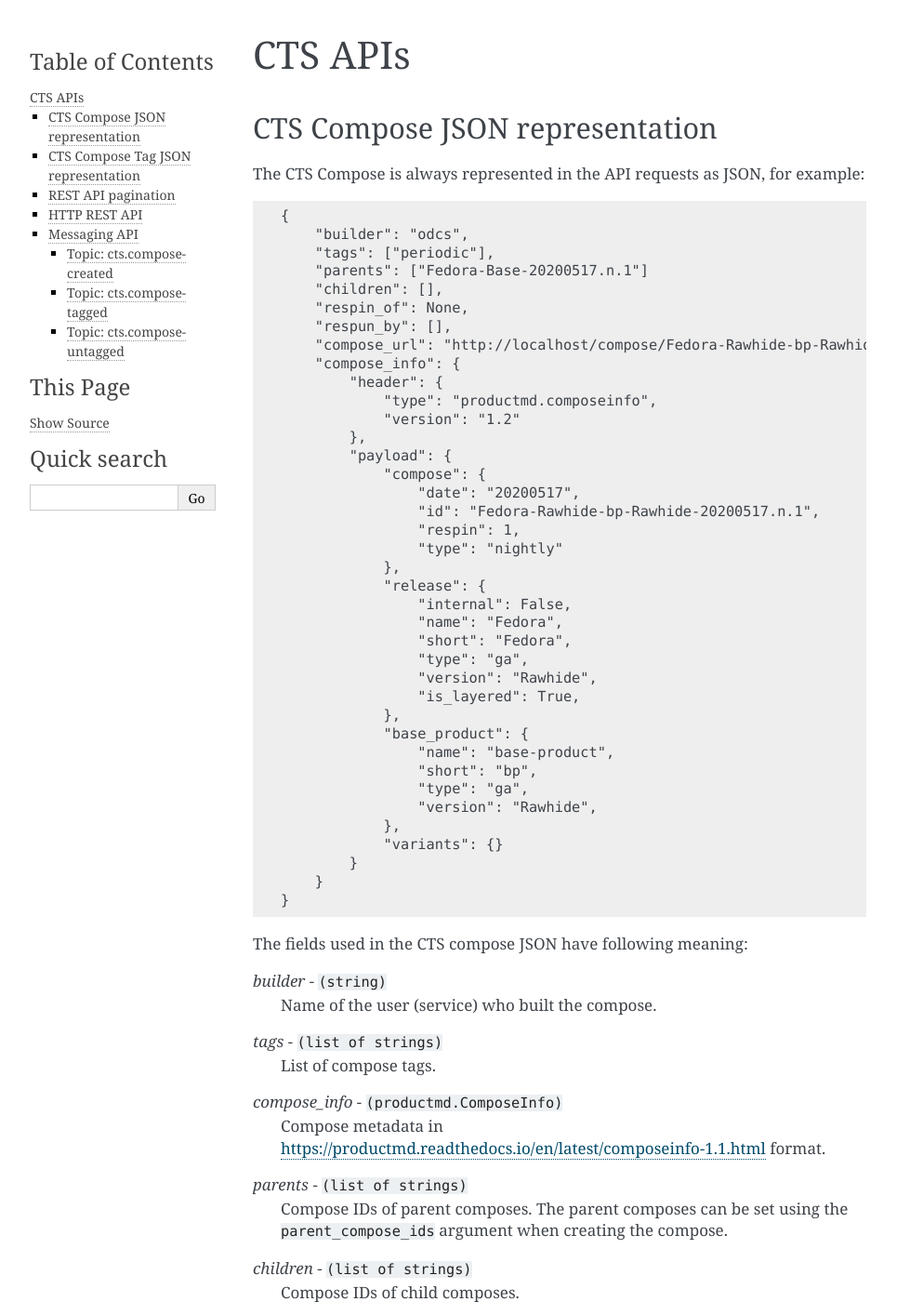
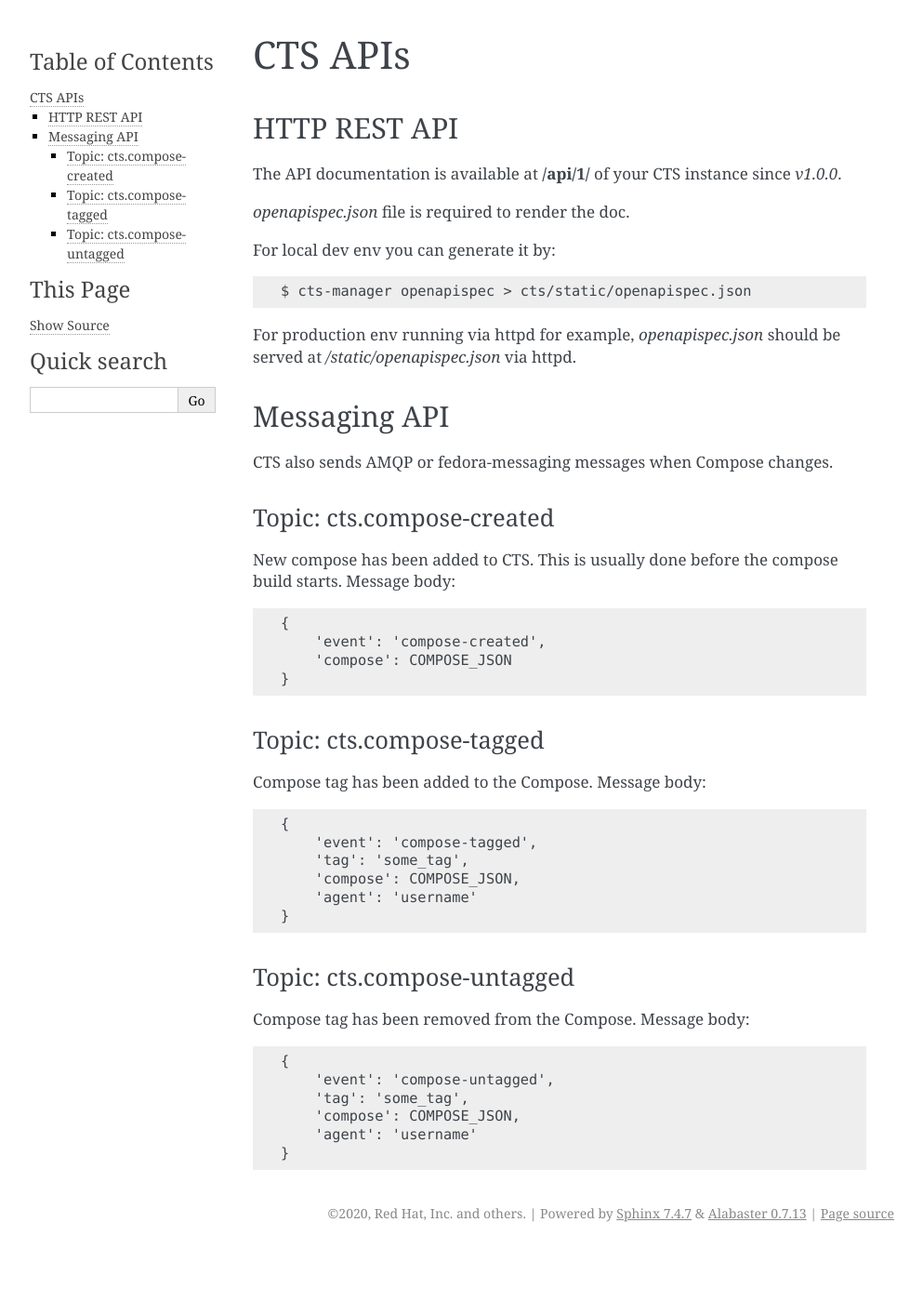
Before and after one commit to release-engineering/cts, a Sphinx documentation site: the page built from docs/api.rst, in a window 1280 px wide and 1400 px high. Shown: the whole window at 93% size, without its empty margins (148-1141 px from the left). Built offline with Sphinx 7.4.7, drawn with Linux system fonts in a browser that asks for light colours; some of the changed text lies outside the part shown.

Commit message:
Update docs/api.rst
It's possible to check docs building via `tox -e docs`

JIRA: RHELCMP-9746
Signed-off-by: Haibo Lin <hlin@redhat.com>

```diff
--- a/docs/api.rst
+++ b/docs/api.rst
@@ -2,180 +2,20 @@
 CTS APIs
 =========
 
-.. _compose_json:
+HTTP REST API
+=============
 
-CTS Compose JSON representation
-===============================
+The API documentation is available at **/api/1/** of your CTS instance since *v1.0.0*.
 
-The CTS Compose is always represented in the API requests as JSON, for example:
+*openapispec.json* file is required to render the doc.
+
+For local dev env you can generate it by:
 
 .. sourcecode:: none
 
-    {
-        "builder": "odcs",
-        "tags": ["periodic"],
-        "parents": ["Fedora-Base-20200517.n.1"]
-        "children": [],
-        "respin_of": None,
-        "respun_by": [],
-        "compose_url": "http://localhost/compose/Fedora-Rawhide-bp-Rawhide-20200517.n.1",
-        "compose_info": {
-            "header": {
-                "type": "productmd.composeinfo",
-                "version": "1.2"
-            },
-            "payload": {
-                "compose": {
-                    "date": "20200517",
-                    "id": "Fedora-Rawhide-bp-Rawhide-20200517.n.1",
-                    "respin": 1,
-                    "type": "nightly"
-                },
-                "release": {
-                    "internal": False,
-                    "name": "Fedora",
-                    "short": "Fedora",
-                    "type": "ga",
-                    "version": "Rawhide",
-                    "is_layered": True,
-                },
-                "base_product": {
-                    "name": "base-product",
-                    "short": "bp",
-                    "type": "ga",
-                    "version": "Rawhide",
-                },
-                "variants": {}
-            }
-        }
-    }
+    $ cts-manager openapispec > cts/static/openapispec.json
 
-The fields used in the CTS compose JSON have following meaning:
-
-.. _compose_builder:
-
-*builder* - ``(string)``
-    Name of the user (service) who built the compose.
-
-.. _compose_tags:
-
-*tags* - ``(list of strings)``
-    List of compose tags.
-
-.. _compose_compose_info:
-
-*compose_info* - ``(productmd.ComposeInfo)``
-    Compose metadata in https://productmd.readthedocs.io/en/latest/composeinfo-1.1.html format.
-
-.. _compose_parents:
-
-*parents* - ``(list of strings)``
-    Compose IDs of parent composes. The parent composes can be set using the ``parent_compose_ids`` argument when creating the compose.
-
-.. _compose_children:
-
-*children* - ``(list of strings)``
-    Compose IDs of child composes.
-
-.. _compose_respin_of:
-
-*respin_of* - ``(string)``
-    Compose IDs of compose this compose respins. Can be set using the ``respin_of`` argument when creating the compose.
-
-.. _compose_respun_by:
-
-*respun_by* - ``(list of strings)``
-    Compose IDs of composes respinning this compose.
-
-.. _compose_url:
-
-*compose_url* - ``(string)``
-    Current URL to the top level directory of this compose.
-
-
-CTS Compose Tag JSON representation
-===================================
-
-The CTS Compose Tag is always represented in the API requests as JSON, for example:
-
-.. sourcecode:: none
-
-    {
-        "id": 1,
-        "name": "periodic",
-        "description": "Periodic compose",
-        "documentation": "http://localhost/",
-        "taggers": ["me", "you"],
-        "untaggers": ["me"]
-    }
-
-.. _tag_id:
-
-*id* - ``(number)``
-    ID of the Compose Tag.
-
-.. _tag_name:
-
-*name* - ``(string)``
-    Name of the Compose Tag.
-
-.. _tag_description:
-
-*description* - ``(string)``
-    Short description of the tag.
-
-.. _tag_documentation:
-
-*documentation* - ``(string)``
-    Link to full documentation for this Compose Tag.
-
-.. _tag_taggers:
-
-*taggers* - ``(list of strings)``
-    List of users (services) who can tag compose using this Compose Tag.
-
-.. _tag_untaggers:
-
-*untaggers* - ``(list of strings)``
-    List of users (services) who can remove this Compose Tag from compose.
-
-REST API pagination
-===================
-
-When multiple objects (Composes or Compose tags) are returned by the CTS REST API, they are wrapped in the following JSON which allows pagination. For exaample:
-
-.. sourcecode:: none
-
-    {
-        "items": [
-            {compose_json},
-            ...
-        ],
-        "meta": {
-            "first": "http://cts.localhost/api/1/composes/?per_page=10&page=1",
-            "last": "http://cts.localhost/api/1/composes/?per_page=10&page=14890",
-            "next": "http://cts.localhost/api/1/composes/?per_page=10&page=2",
-            "page": 1,
-            "pages": 14890,
-            "per_page": 10,
-            "prev": null,
-            "total": 148898
-        }
-    }
-
-The ``items`` list contains the CTS objects JSONs. The ``meta`` dict contains metadata about pagination. It is possible to use ``per_page`` argument to set the number of objects showed per single page and ``page`` to choose the page to show.
-
-.. _http-api:
-
-HTTP REST API
-=============
-
-.. automodule:: cts
-
-.. autoflask:: cts:app
-    :undoc-static:
-    :modules: cts.views
-    :order: path
+For production env running via httpd for example, `openapispec.json` should be served at `/static/openapispec.json` via httpd.
 
 
 Messaging API
--- a/setup.py
+++ b/setup.py
@@ -32,13 +32,13 @@ if _:
 setup(
     name="cts",
     description="Compose Tracking service",
-    version="0.0.1",
+    version="1.0.0",
     classifiers=[
         "Programming Language :: Python",
         "Topic :: Software Development :: Build Tools",
     ],
     keywords="compose tracking service",
-    author="The Factory 2.0 Team",
+    author="The Compose Team",
     author_email="cts-owner@fedoraproject.org",
     url="https://pagure.io/cts/",
     license="MIT",
```
Also changed, not shown: 2 other files.
